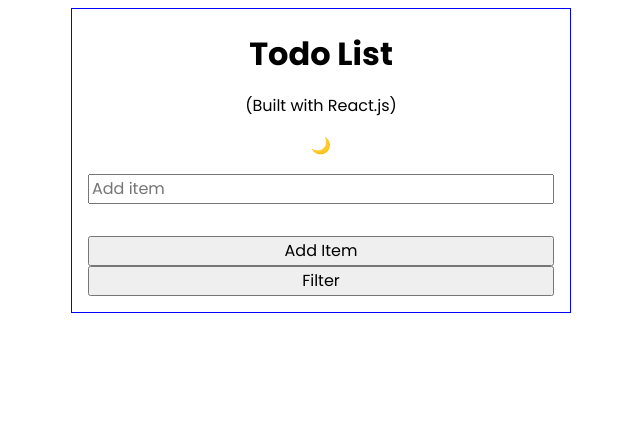
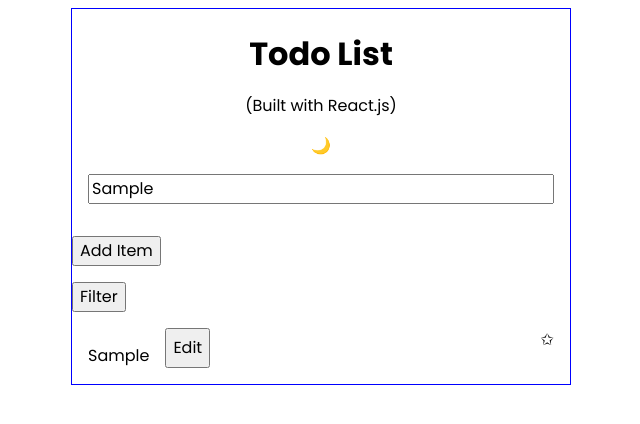
Before and after one commit to JAldo1980/todo-list-react, a React (Create React App) app in the folder todo-list-react/: page / in a window 1280 px wide. Both pictures are taken after typing "Sample" into the empty fields and a click on the button "Add Item". Shown: the top 424 px of the page, without its empty margins (327-967 px from the left). Built offline with nearby package versions, Linux system fonts and the light colour scheme.

Commit message:
updated .map methods

```diff
--- a/todo-list-react/src/App.jsx
+++ b/todo-list-react/src/App.jsx
@@ -1,10 +1,10 @@
 import React, { useState, useTransition } from "react";
+import Header from "./Header";
 import Container from "./Container";
-import Header from "./Header";
+import Toggle from "./Toggle";
 import Main from "./Main";
 import Todo from "./Todo";
-import Toggle from "./Toggle";
-
+import "./index.css";
 import "./App.css";
 import "./index.css";
 
@@ -12,8 +12,8 @@ function App() {
   const [isToggled, setIsToggled] = useState(false);
 
   const handleToggle = () => {
+    setIsToggled((prevState) => !prevState);
     document.querySelector("body").classList.toggle("dark");
-    setIsToggled((prevState) => !prevState);
   };
 
   return (
--- a/todo-list-react/src/Container.jsx
+++ b/todo-list-react/src/Container.jsx
@@ -1,8 +1,7 @@
 import React from "react";
-import "./index.css";
 
-function Container({ children }) {
+const Container = ({ children }) => {
   return <div className="container">{children}</div>;
-}
+};
 
 export default Container;
--- a/todo-list-react/src/Main.jsx
+++ b/todo-list-react/src/Main.jsx
@@ -2,56 +2,55 @@ import React, { useState } from "react";
 import Todo from "./Todo";
 
 function Main() {
-  // create state
+  // handle state
+
   const [newObjectArr, setNewObjectArr] = useState([]);
   const [inputText, setInputText] = useState("");
 
-  // create random ID
-  function getRandomId() {
-    const randomChar = "1234567890!@£$%^&*?JPDMRSA";
-    let newId = "";
-    for (let i = 0; i < 6; i++) {
-      let randomNumber = Math.floor(Math.random() * randomChar.length);
-      newId += randomChar[randomNumber];
-    }
-    return newId;
-  }
+  // construct object
 
-  // create object
   const createObject = () => {
-    const newId = getRandomId();
-    const newObject = { item: inputText, id: newId, star: false };
+    const itemId = getRandomId();
+    const newObject = { item: inputText, id: itemId, star: false };
     setNewObjectArr([...newObjectArr, newObject]);
     setInputText("");
   };
 
-  // render buttons / inputs / outputs
+  // create random id
+
+  function getRandomId() {
+    const randomChars = "1234567890!@£$%^&*()_+JPMDRSA";
+    let newId = "";
+    for (let i = 0; i < 6; i++) {
+      let randomNumber = Math.floor(Math.random() * randomChars.length);
+      newId += randomChars[randomNumber];
+    }
+    return newId;
+  }
 
   return (
     <>
       <div className="input-box-el">
         <input
-          id="input-text"
           type="text"
-          placeholder="Add item"
-          value={inputText}
+          className="input-el"
+          id="text-input"
           onChange={(e) => setInputText(e.target.value)}
+          placeholder="Add items..."
         />
       </div>
-      <div className="btn-el">
-        <div className="add-btn-box-el">
-          <button className="add-btn-el" id="add-btn" onClick={createObject}>
-            Add Item
-          </button>
-        </div>
-        <div className="filter-btn-box-el">
-          <button className="filter-btn-el" id="filter-btn">
-            Filter
-          </button>
-        </div>
+      <div className="add-btn-el">
+        <button className="btn" id="add-item" onClick={createObject}>
+          Add Item
+        </button>
+      </div>
+      <div className="filter-btn-el">
+        <button className="btn" id="filter-btn">
+          Filter
+        </button>
       </div>
       {newObjectArr.map((item) => {
-        <Todo key={item} item={item} />;
+        return <Todo key={item} item={item} />;
       })}
     </>
   );
--- a/todo-list-react/src/Todo.jsx
+++ b/todo-list-react/src/Todo.jsx
@@ -2,15 +2,17 @@ import React from "react";
 
 function Todo({ item }) {
   if (!item) {
-    return null;
+    return null; // or handle the case when item is undefined
   }
-  <div className="todo-box-el">
-    <div className="todo-el">
-      <p>{item.item}</p>
-      <button>Edit</button>
+  return (
+    <div className="todo-box-el">
+      <div className="todo-el">
+        <p>{item.item}</p>
+        <button>Edit</button>
+      </div>
+      {item.star ? "★" : "✩"}
     </div>
-    {item.star ? "★" : "✩"}
-  </div>;
+  );
 }
 
 export default Todo;
--- a/todo-list-react/src/Toggle.jsx
+++ b/todo-list-react/src/Toggle.jsx
@@ -1,14 +1,12 @@
 import React from "react";
 
-function Toggle({ isToggled, handleToggle }) {
+function Toggle({ handleToggle, isToggled }) {
   return (
-    <>
-      <div className="toggle-box-el">
-        <div className="toggle" onClick={handleToggle}>
-          {isToggled ? "☀️" : "🌙"}
-        </div>
+    <div className="toggle-box-el">
+      <div className="toggle-el" onClick={handleToggle}>
+        {isToggled ? "☀️" : "🌙"}
       </div>
-    </>
+    </div>
   );
 }
 
```
